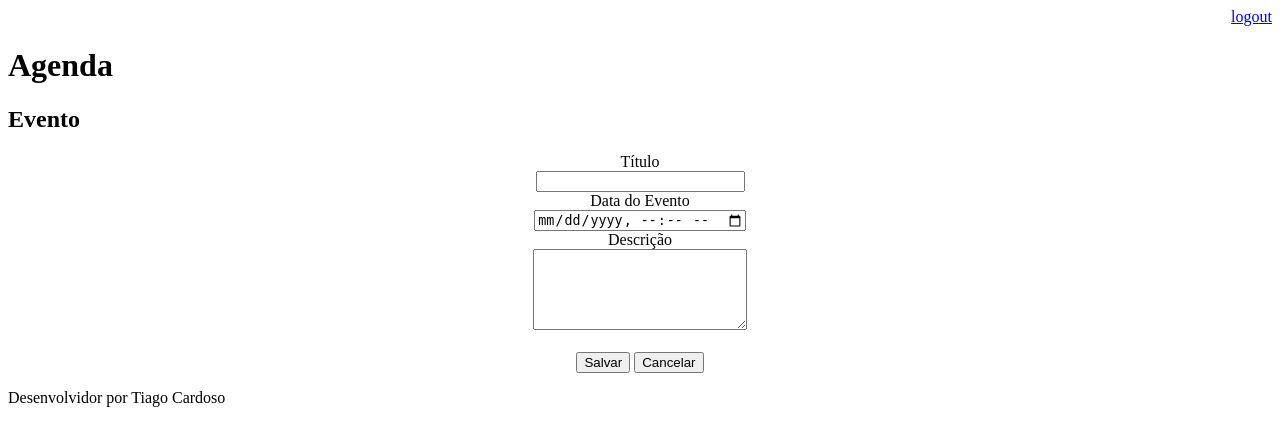
After one commit to Tiago-Cabrall/agenda-python, a Django app: page /agenda/evento/ in a window 1280 px wide. The commit adds this page. Shown: the top 446 px of the page. Run offline with Django 4.2, Linux system fonts and the light colour scheme; a user stored in the database is signed in.

Commit message:
Incluindo template para inscrição de evento da agenda. Incluido o gitignore para ignorar os arquivos compilados

```diff
--- a/agenda/urls.py
+++ b/agenda/urls.py
@@ -25,5 +25,7 @@ urlpatterns = [
     path("", RedirectView.as_view(url="/agenda/")),
     path("login/", views.login_user),
     path('login/submit', views.submit_login),
-    path('logout/', views.logout_user)
+    path('logout/', views.logout_user),
+    path('agenda/evento/', views.evento),
+    path('agenda/evento/submit', views.submit_evento)
 ]
--- a/core/views.py
+++ b/core/views.py
@@ -34,5 +34,23 @@ def lista_eventos(request):
      dados = {'eventos':evento}
      return render(request, "agenda.html", dados)
 
+@login_required(login_url='/login/')
+def evento(request):
+     return render(request, 'evento.html')
+
+@login_required(login_url='/login/')
+def submit_evento(request):
+     if request.POST:
+          titulo = resquest.POST.get('titulo')
+          data_evento = resquest.POST.get('data_evento')
+          descricao = resquest.POST.get('descricao')
+          usuario = request.user
+          Evento.objects.create(titulo=titulo,
+                                data_evento=data_evento,
+                                descricao=descricao,
+                                usuario=usuario)
+
+     return redirect('/')
+
 # def index(request):
 #      return redirect("/agenda/")
--- a/templates/agenda.html
+++ b/templates/agenda.html
@@ -3,7 +3,9 @@
 {% block content %}
 
     <h2>Agendamentos</h2>
-
+    <a href="evento/">
+        <button type="button">Novo Evento</button>
+    </a>
     <ul style="font-size: 18px">
     {% for evento in eventos %}
     <li>{{evento.titulo}} - {{evento.get_data_evento}}</li>
--- /dev/null
+++ b/templates/evento.html
@@ -0,0 +1,30 @@
+{% extends "model-page.html" %}
+
+{% block content %}
+
+<h2>Evento</h2>
+
+
+<form action="submit" method="POST">{% csrf_token %}
+        <div align="center">
+            <label>Título</label>
+            <br>
+            <input type="text" name="titulo" size="23">
+            <br>
+            <label>Data do Evento</label>
+            <br>
+            <input type="datetime-local" name="data_evento" size="23">
+            <br>
+            <label>Descrição</label>
+            <br>
+            <textarea name="descricao" rows="5" cols="24"></textarea>
+            <br><br>
+            <button type="submit">Salvar</button>
+            <a href="/">
+                <button type="button">Cancelar</button>
+            </a>
+
+        </div>
+</form>
+
+{% endblock %}
```
Also changed, not shown: 1 other file.
